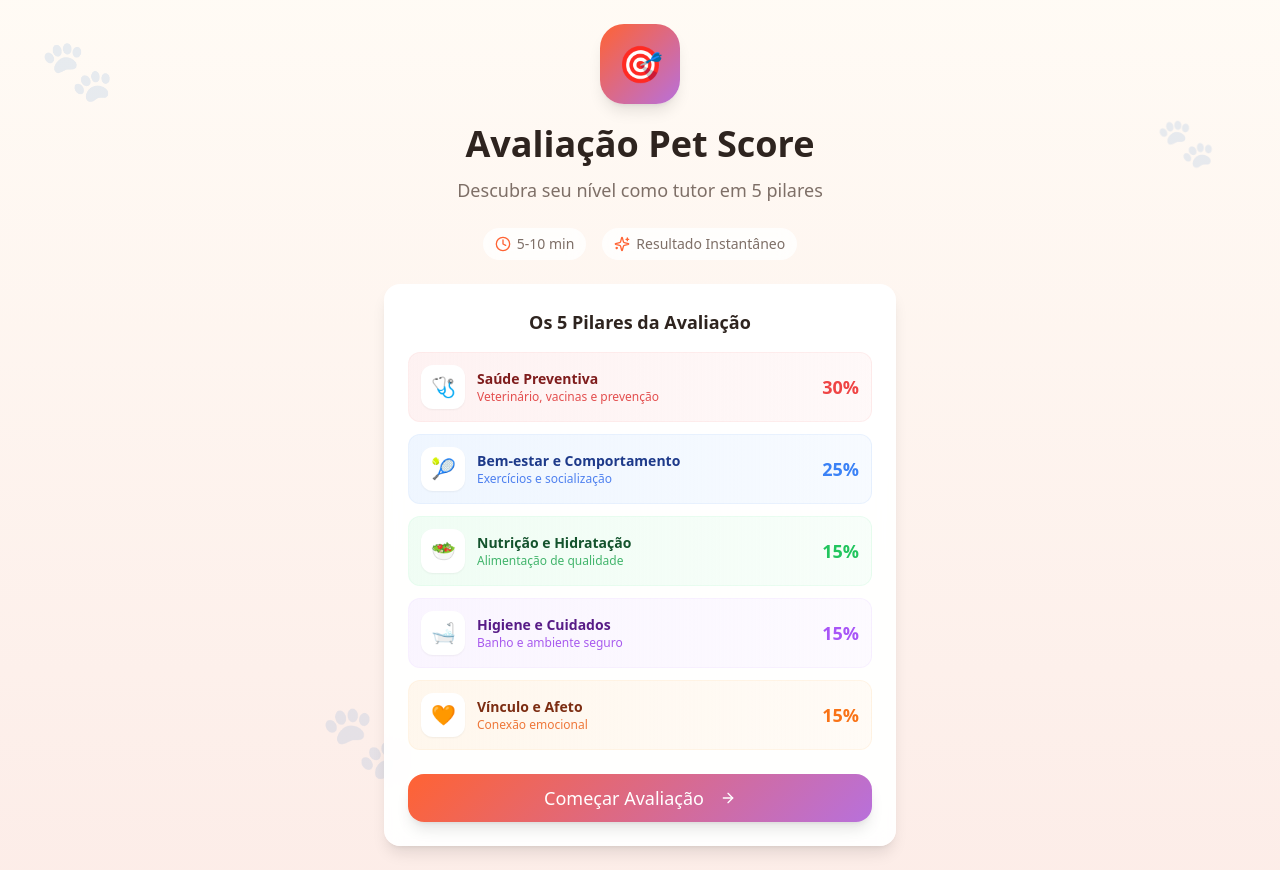
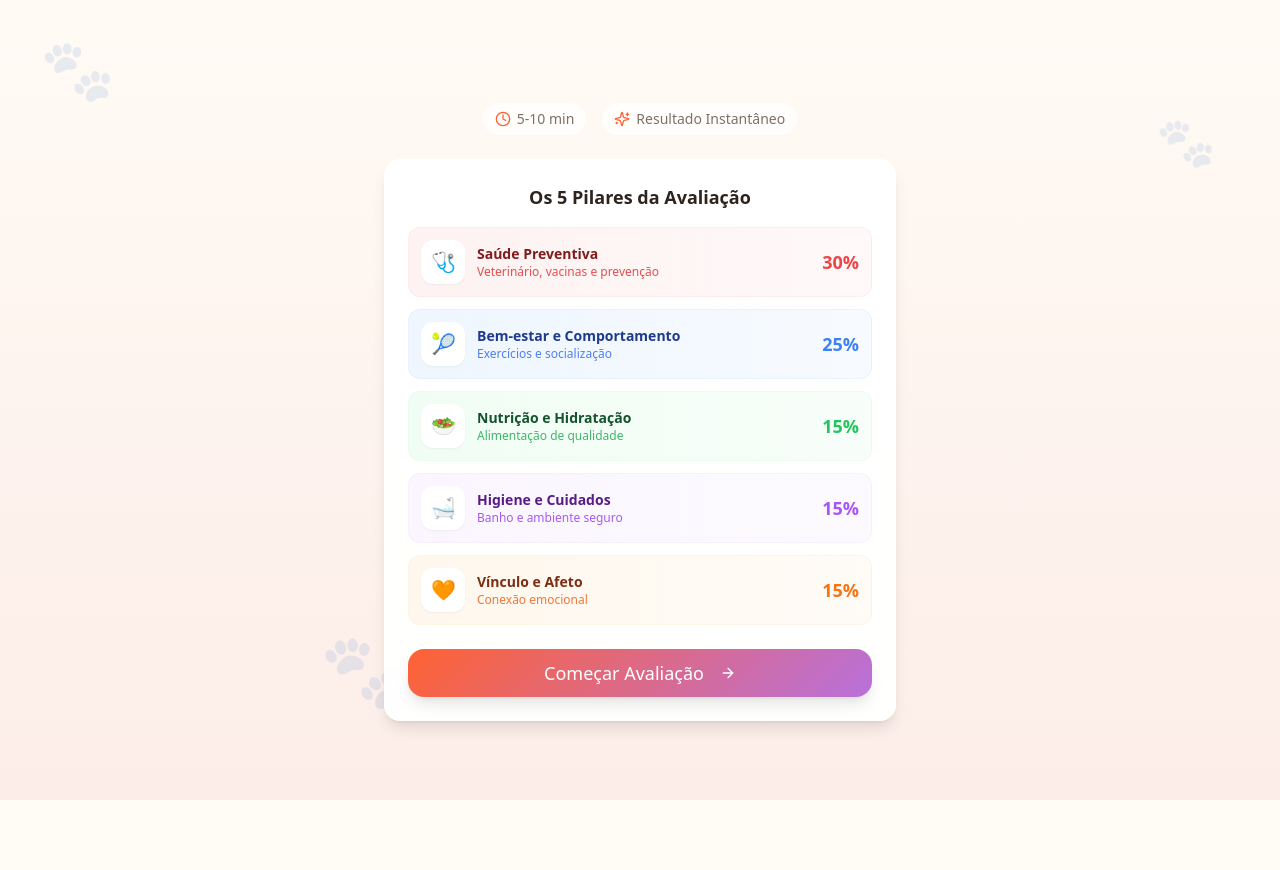
Before and after one commit to ademilsontmr/pet-score-hero, a React (Vite) app: page /quiz in a window 1280 px wide. After the commit the page ends 800 px from the top, so only its background shows below. Built offline with nearby package versions, Linux system fonts and the light colour scheme; the HTML template or start-up script is replaced by a standard one.

Commit message:
Visual edit in Lovable
Edited UI in Lovable

```diff
--- a/src/pages/Quiz.tsx
+++ b/src/pages/Quiz.tsx
@@ -87,15 +87,9 @@ const Quiz = () => {
         <div className="max-w-lg w-full relative z-10">
           {/* Header Card */}
           <div className="text-center mb-6 animate-in fade-in slide-in-from-top duration-500">
-            <div className="inline-flex items-center justify-center w-20 h-20 bg-gradient-hero rounded-3xl mb-5 shadow-lg">
-              <span className="text-4xl">🎯</span>
-            </div>
-            <h1 className="text-3xl md:text-4xl font-bold text-foreground mb-3">
-              Avaliação Pet Score
-            </h1>
-            <p className="text-muted-foreground text-lg">
-              Descubra seu nível como tutor em 5 pilares
-            </p>
+
+
+
           </div>
 
           {/* Trust badges */}
```
